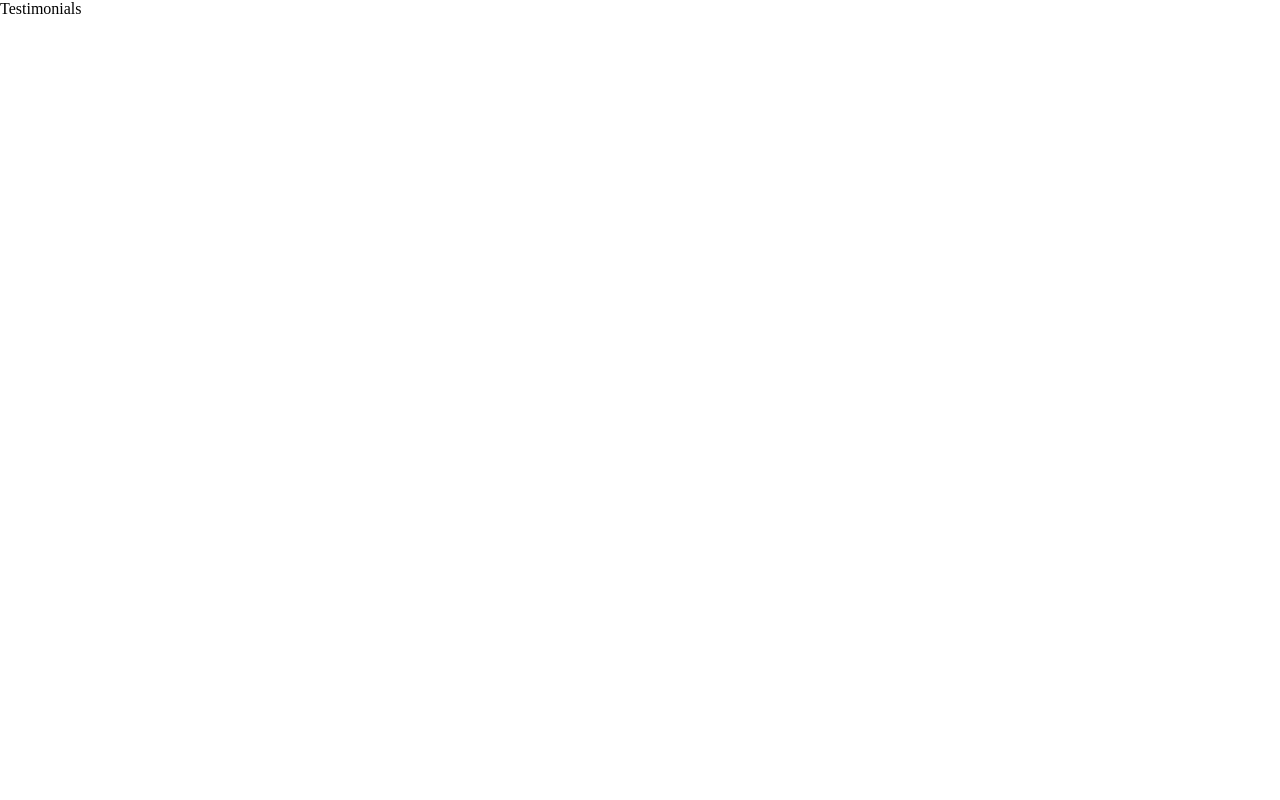
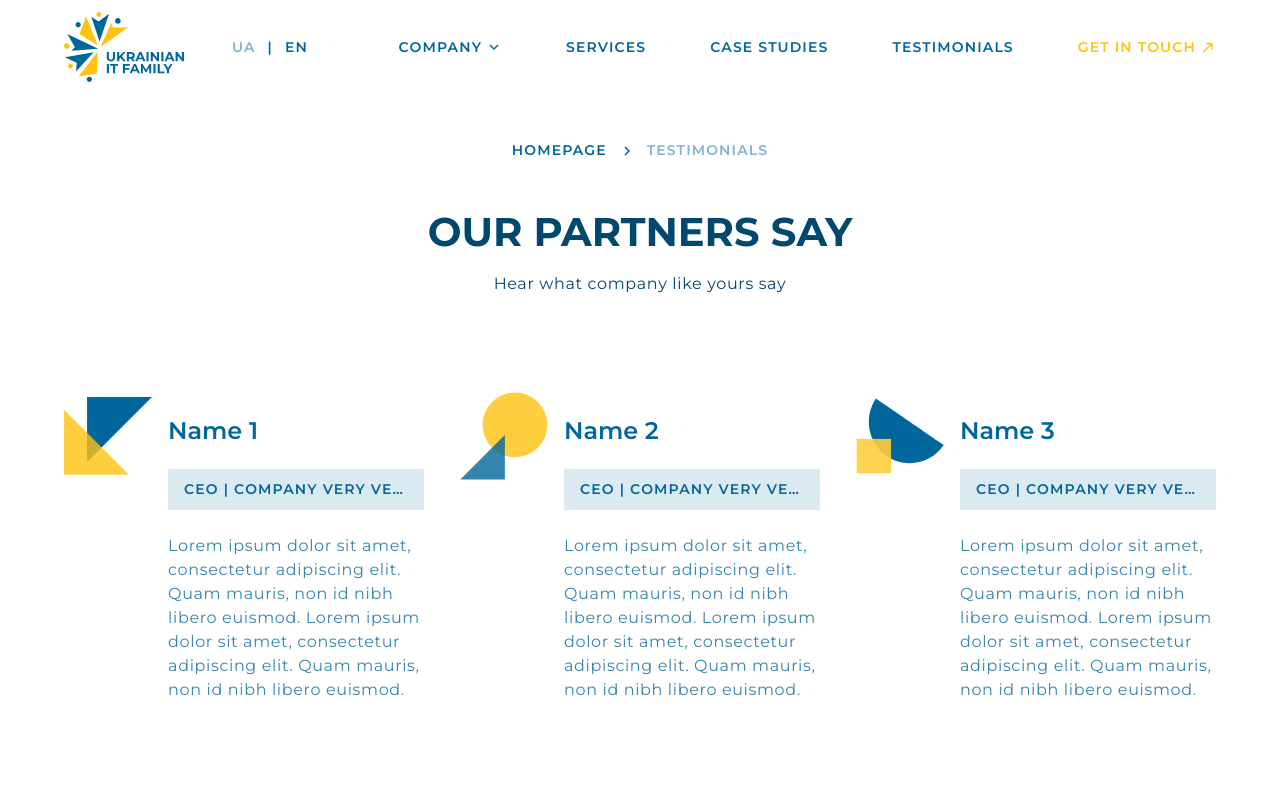
Before and after one commit to Antonster/ukrainian-it.family, a Next.js app: page /testimonials in a window 1280 px wide. Shown: the top 800 px of the page. Built offline with nearby package versions, Linux system fonts and the light colour scheme.

Commit message:
feat: testimonials page

```diff
--- a/src/constants/index.js
+++ b/src/constants/index.js
@@ -95,6 +95,46 @@ export const testimonialListData = [
     id: '3',
     image: '/static/images/testimonials-figure-3.svg',
     name: 'Name 3',
+    company: 'CEO | Company very very long name',
+    description:
+      'Lorem ipsum dolor sit amet, consectetur adipiscing elit. Quam mauris, non id nibh libero euismod. Lorem ipsum dolor sit amet, consectetur adipiscing elit. Quam mauris, non id nibh libero euismod.',
+  },
+  {
+    id: '4',
+    image: '/static/images/testimonials-figure-1.svg',
+    name: 'Name 4',
+    company: 'CEO | Company very very long name',
+    description:
+      'Lorem ipsum dolor sit amet, consectetur adipiscing elit. Quam mauris, non id nibh libero euismod. Lorem ipsum dolor sit amet, consectetur adipiscing elit. Quam mauris, non id nibh libero euismod.',
+  },
+  {
+    id: '5',
+    image: '/static/images/testimonials-figure-2.svg',
+    name: 'Name 5',
+    company: 'CEO | Company very very long name',
+    description:
+      'Lorem ipsum dolor sit amet, consectetur adipiscing elit. Quam mauris, non id nibh libero euismod. Lorem ipsum dolor sit amet, consectetur adipiscing elit. Quam mauris, non id nibh libero euismod.',
+  },
+  {
+    id: '6',
+    image: '/static/images/testimonials-figure-3.svg',
+    name: 'Name 6',
+    company: 'CEO | Company very very long name',
+    description:
+      'Lorem ipsum dolor sit amet, consectetur adipiscing elit. Quam mauris, non id nibh libero euismod. Lorem ipsum dolor sit amet, consectetur adipiscing elit. Quam mauris, non id nibh libero euismod.',
+  },
+  {
+    id: '7',
+    image: '/static/images/testimonials-figure-1.svg',
+    name: 'Name 7',
+    company: 'CEO | Company very very long name',
+    description:
+      'Lorem ipsum dolor sit amet, consectetur adipiscing elit. Quam mauris, non id nibh libero euismod. Lorem ipsum dolor sit amet, consectetur adipiscing elit. Quam mauris, non id nibh libero euismod.',
+  },
+  {
+    id: '8',
+    image: '/static/images/testimonials-figure-2.svg',
+    name: 'Name 8',
     company: 'CEO | Company very very long name',
     description:
       'Lorem ipsum dolor sit amet, consectetur adipiscing elit. Quam mauris, non id nibh libero euismod. Lorem ipsum dolor sit amet, consectetur adipiscing elit. Quam mauris, non id nibh libero euismod.',
--- a/src/pages/index.jsx
+++ b/src/pages/index.jsx
@@ -61,7 +61,7 @@ const Home = () => (
 
     <Layout>
       <SectionWrapper big name="Testimonials" titles={['Our partners say']} link="/testimonials">
-        <TestimonialList data={testimonialListData} />
+        <TestimonialList data={testimonialListData.slice(0, 3)} />
       </SectionWrapper>
     </Layout>
 
--- a/src/pages/services/index.jsx
+++ b/src/pages/services/index.jsx
@@ -11,7 +11,7 @@ import Head from 'next/head';
 import { useMemo } from 'react';
 
 const Services = () => {
-  const crumbs = useMemo(() => [{ link: '/', text: 'Homepage' }, 'services'], []);
+  const crumbs = useMemo(() => [{ link: '/', text: 'Homepage' }, 'Services'], []);
 
   return (
     <div className={styles.container}>
--- a/src/pages/testimonials.jsx
+++ b/src/pages/testimonials.jsx
@@ -1,6 +1,42 @@
+import Breadcrumbs from '@components/breadcrumbs';
+import Footer from '@components/footer';
+import Header from '@components/header';
+import Layout from '@components/layout';
+import TestimonialList from '@components/testimonials-list';
+import TitleSectionWrapper from '@components/title-section-wrapper';
+import { testimonialListData } from '@constants/index';
+import styles from '@styles/pages/services.module.scss';
 import Head from 'next/head';
-import Image from 'next/image';
+import { useMemo } from 'react';
 
-const Testimonials = () => <div>Testimonials</div>;
+const Testimonials = () => {
+  const crumbs = useMemo(() => [{ link: '/', text: 'Homepage' }, 'Testimonials'], []);
+
+  return (
+    <div className={styles.container}>
+      <Head>
+        <title>Testimonials | Ukrainian-IT.Family</title>
+        <meta name="description" content="" />
+      </Head>
+
+      <Header />
+
+      <Layout>
+        <Breadcrumbs crumbs={crumbs} centered />
+      </Layout>
+
+      <Layout>
+        <TitleSectionWrapper
+          title="Our partners say"
+          description="Hear what company like yours say"
+        >
+          <TestimonialList data={testimonialListData} />
+        </TitleSectionWrapper>
+      </Layout>
+
+      <Footer />
+    </div>
+  );
+};
 
 export default Testimonials;
```
